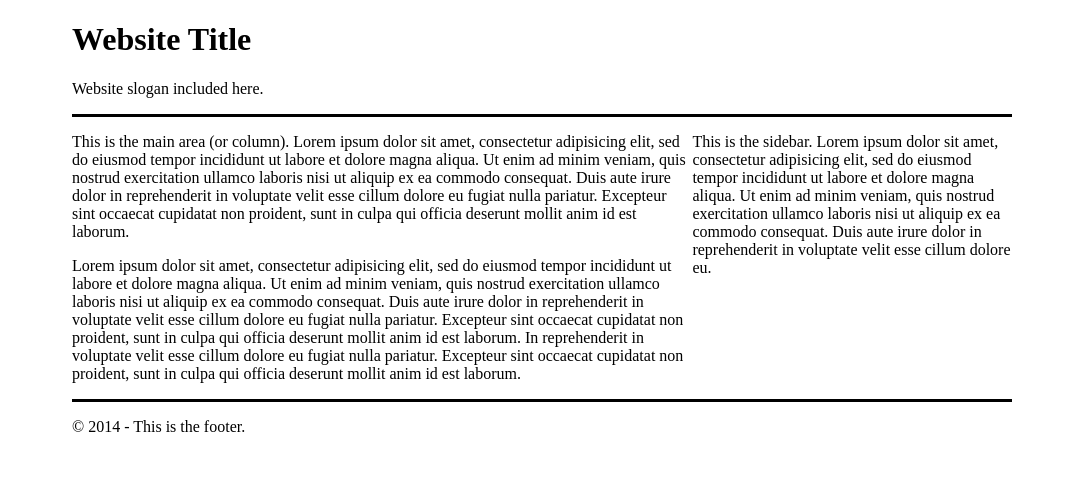
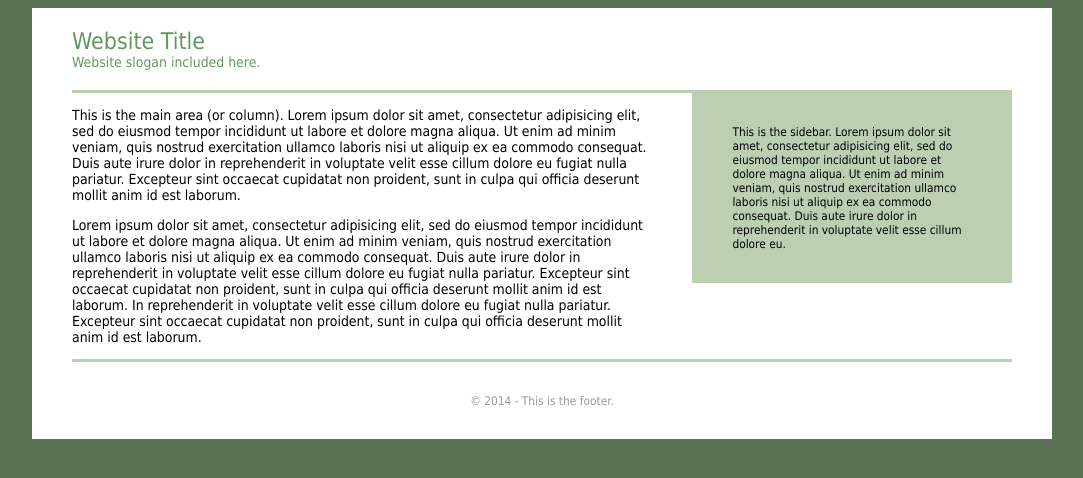
Before and after one commit to michaelwoo921/html-css, a plain HTML site: page learn-css/index.html in a window 1280 px wide. Shown: the whole page, without its empty margins (98-1181 px from the left). Drawn offline with Linux system fonts and the light colour scheme.

Commit message:
layout-final

```diff
--- a/learn-css/css/screen1.css
+++ b/learn-css/css/screen1.css
@@ -1,25 +1,69 @@
+html {
+    background-color: rgb(88, 114, 83);
+}
+
+body {
+    font-family: Tahoma, sans-serif;
+    font-size: 87%;
+}
+
+
 .container {
     max-width: 940px;
     margin-left: auto;
     margin-right: auto;
+    background-color: #FFF;
+    padding-left: 40px;
+    padding-right: 40px;
+    box-sizing: boreder-box;
+}
+
+header {
+    padding-top: 20px;
+    padding-bottom: 20px;
+    color: rgb(98, 151, 98);
+}
+
+header h1 {
+    margin: 0;
+    font-weight: normal;
+    font-size: 165%;
+}
+
+header p {
+    margin: 0;
 }
 
 .content-area {
-    border-top: 3px solid black;
-    border-bottom: 3px solid black;
+    border-top: 3px solid rgb(188, 207, 179);
+    border-bottom: 3px solid rgb(188, 207, 179);
+
 }
 
 .main-area {
 
     width: 66%;
     float: left;
+    padding-right: 40px;
+    box-sizing: border-box;
 }
 
 .sidebar {
     width: 34%;
     float: left;
+    background-color: rgb(188, 207, 179);
+    padding: 20px 40px;
+    box-sizing: border-box;
+    font-size: 85%;
 }
 
+footer {
+    text-align: center;
+    font-size: 85%;
+    color: #999;
+    padding-bottom: 20px;
+    padding-top: 20px;
+}
 /* .fix {
     clear: both;
 } */
```
